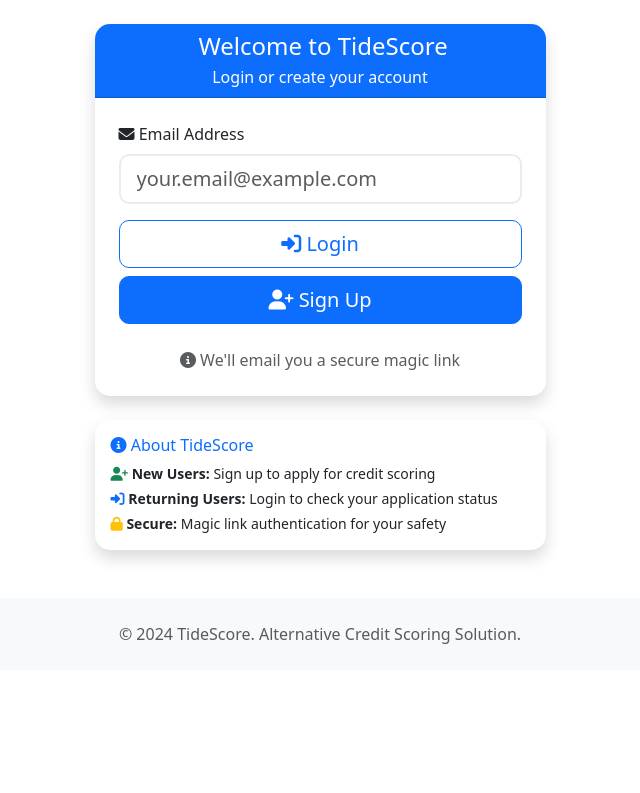
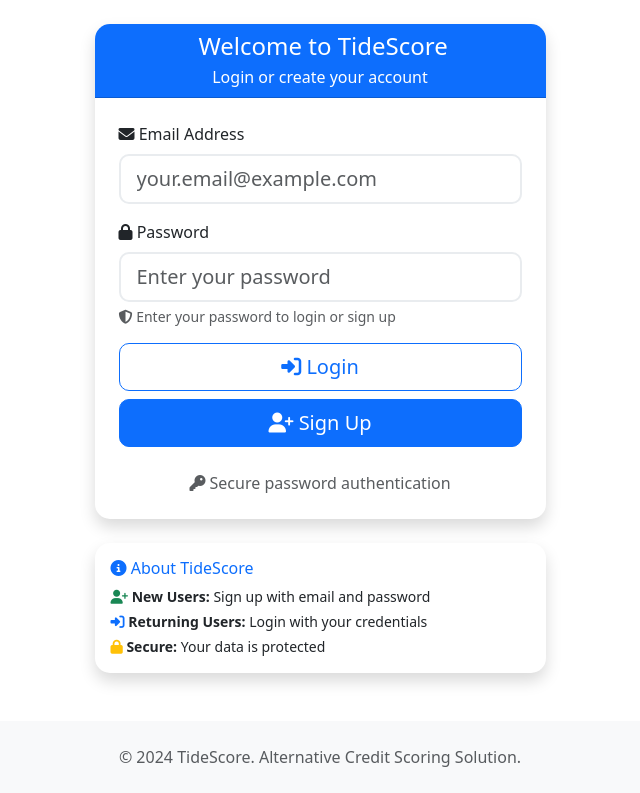
Before and after one commit to zorate/tidescore, a Flask app: page /auth/login in a window 1280 px wide. Shown: the part 56-849 px from the top of the page, without its empty margins (320-960 px from the left). Before the commit the page ends 700 px from the top, so only its background shows below. Run offline with Flask 3, Linux system fonts and the light colour scheme; parts of the project's set-up code (start-up, migrations or seed data) failed here and were passed over.

Commit message:
Update index.html
omo still trying to fix the auth flow

```diff
--- a/templates/index.html
+++ b/templates/index.html
@@ -32,18 +32,17 @@
                                autocomplete="email">
                     </div>
 
-                    {% if show_password %}
+                    <!-- PASSWORD FIELD - ALWAYS VISIBLE -->
                     <div class="mb-3">
                         <label for="password" class="form-label">
-                            <i class="fas fa-lock"></i> Admin Password
+                            <i class="fas fa-lock"></i> Password
                         </label>
-                        <input type="password" class="form-control form-control-lg" id="password" name="password" required
-                               placeholder="Enter admin password">
-                        <div class="form-text text-warning">
-                            <i class="fas fa-shield-alt"></i> Admin access requires additional verification
+                        <input type="password" class="form-control form-control-lg" id="password" name="password"
+                               placeholder="Enter your password" required>
+                        <div class="form-text">
+                            <i class="fas fa-shield-alt"></i> Enter your password to login or sign up
                         </div>
                     </div>
-                    {% endif %}
 
                     <div class="d-grid gap-2">
                         <button type="submit" name="action" value="login"
@@ -59,7 +58,7 @@
 
                 <div class="text-center mt-4">
                     <p class="text-muted mb-0">
-                        <i class="fas fa-info-circle"></i> We'll email you a secure magic link
+                        <i class="fas fa-key"></i> Secure password authentication
                     </p>
                 </div>
             </div>
@@ -75,15 +74,15 @@
                     <div class="col-12">
                         <p class="card-text small mb-1">
                             <i class="fas fa-user-plus text-success"></i>
-                            <strong>New Users:</strong> Sign up to apply for credit scoring
+                            <strong>New Users:</strong> Sign up with email and password
                         </p>
                         <p class="card-text small mb-1">
                             <i class="fas fa-sign-in-alt text-primary"></i>
-                            <strong>Returning Users:</strong> Login to check your application status
+                            <strong>Returning Users:</strong> Login with your credentials
                         </p>
                         <p class="card-text small mb-0">
                             <i class="fas fa-lock text-warning"></i>
-                            <strong>Secure:</strong> Magic link authentication for your safety
+                            <strong>Secure:</strong> Your data is protected
                         </p>
                     </div>
                 </div>
@@ -116,15 +115,25 @@
 <script>
 document.addEventListener('DOMContentLoaded', function() {
     const emailInput = document.getElementById('email');
+    const passwordInput = document.getElementById('password');
     const authForm = document.getElementById('authForm');
 
     // Form submission validation
     authForm.addEventListener('submit', function(e) {
         const email = emailInput.value.trim();
+        const password = passwordInput.value.trim();
+
         if (!email || email.indexOf('@') === -1) {
             e.preventDefault();
             alert('Please enter a valid email address');
             emailInput.focus();
+            return;
+        }
+
+        if (!password) {
+            e.preventDefault();
+            alert('Please enter your password');
+            passwordInput.focus();
         }
     });
 });
```
